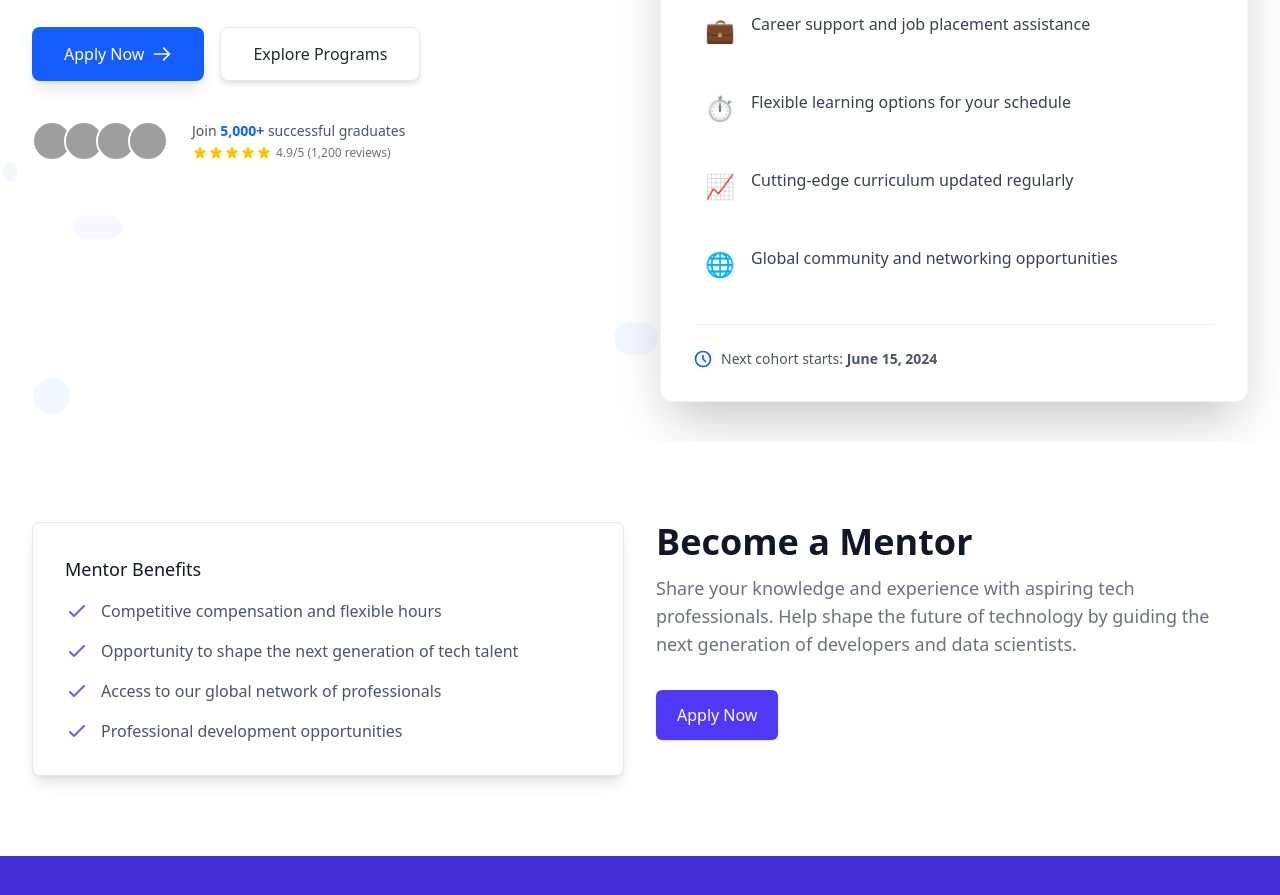
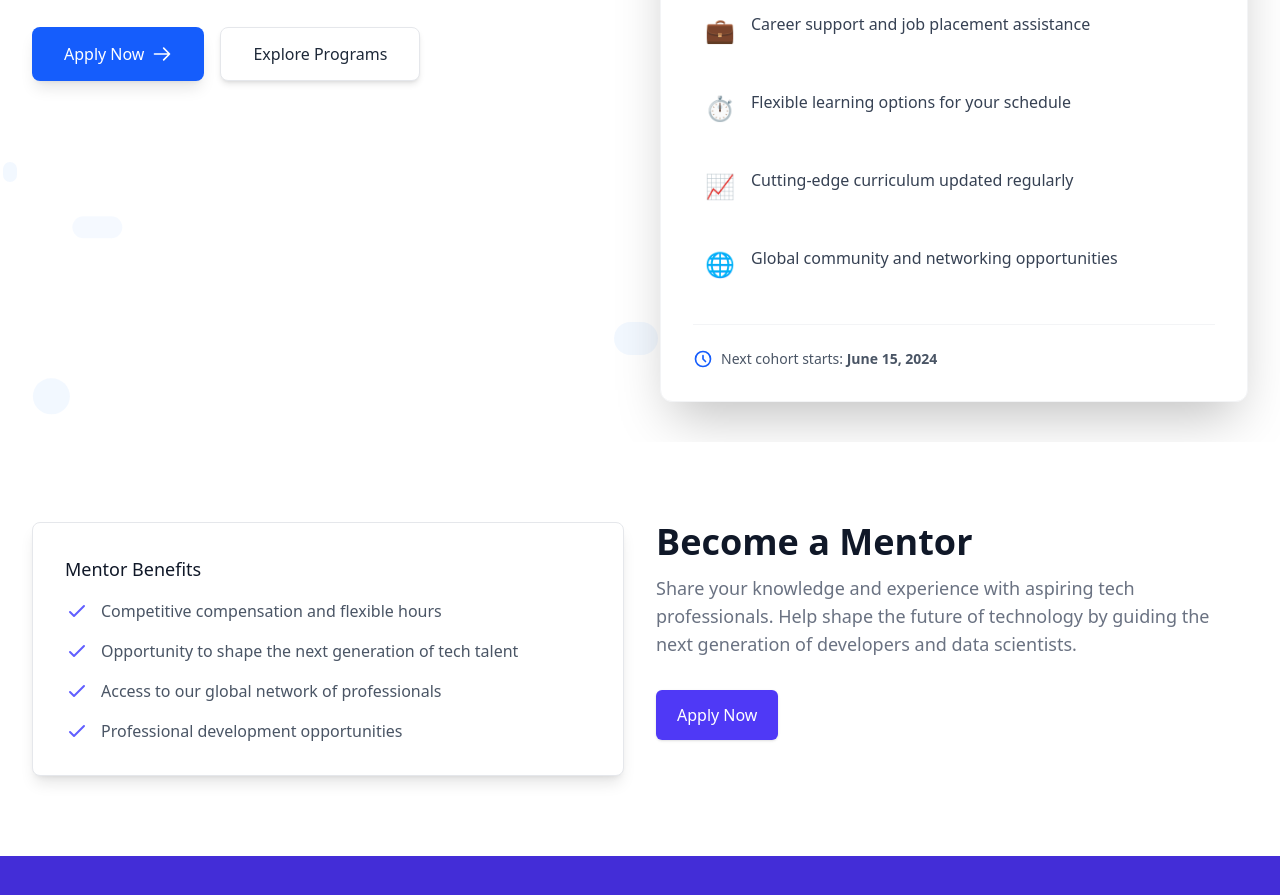
Before and after one commit to sudhanshu735591/Azone_technology, a React (Vite) app: page /career in a window 1280 px wide. Shown: the part 2580-3475 px from the top of the page. Built offline with nearby package versions, Linux system fonts and the light colour scheme; grey boxes are pictures that could not be loaded.

Commit message:
vercel.json

```diff
--- a/src/Components/Career/Growth/index.jsx
+++ b/src/Components/Career/Growth/index.jsx
@@ -244,7 +244,7 @@ const Growth = () => {
                   </motion.a>
                 </div>
 
-                <div className="mt-10 flex items-center space-x-6">
+                {/* <div className="mt-10 flex items-center space-x-6">
                   <div className="flex -space-x-2">
                     {[1, 2, 3, 4].map((item) => (
                       <img
@@ -281,7 +281,7 @@ const Growth = () => {
                       </span>
                     </div>
                   </div>
-                </div>
+                </div> */}
               </motion.div>
             </div>
 
```
